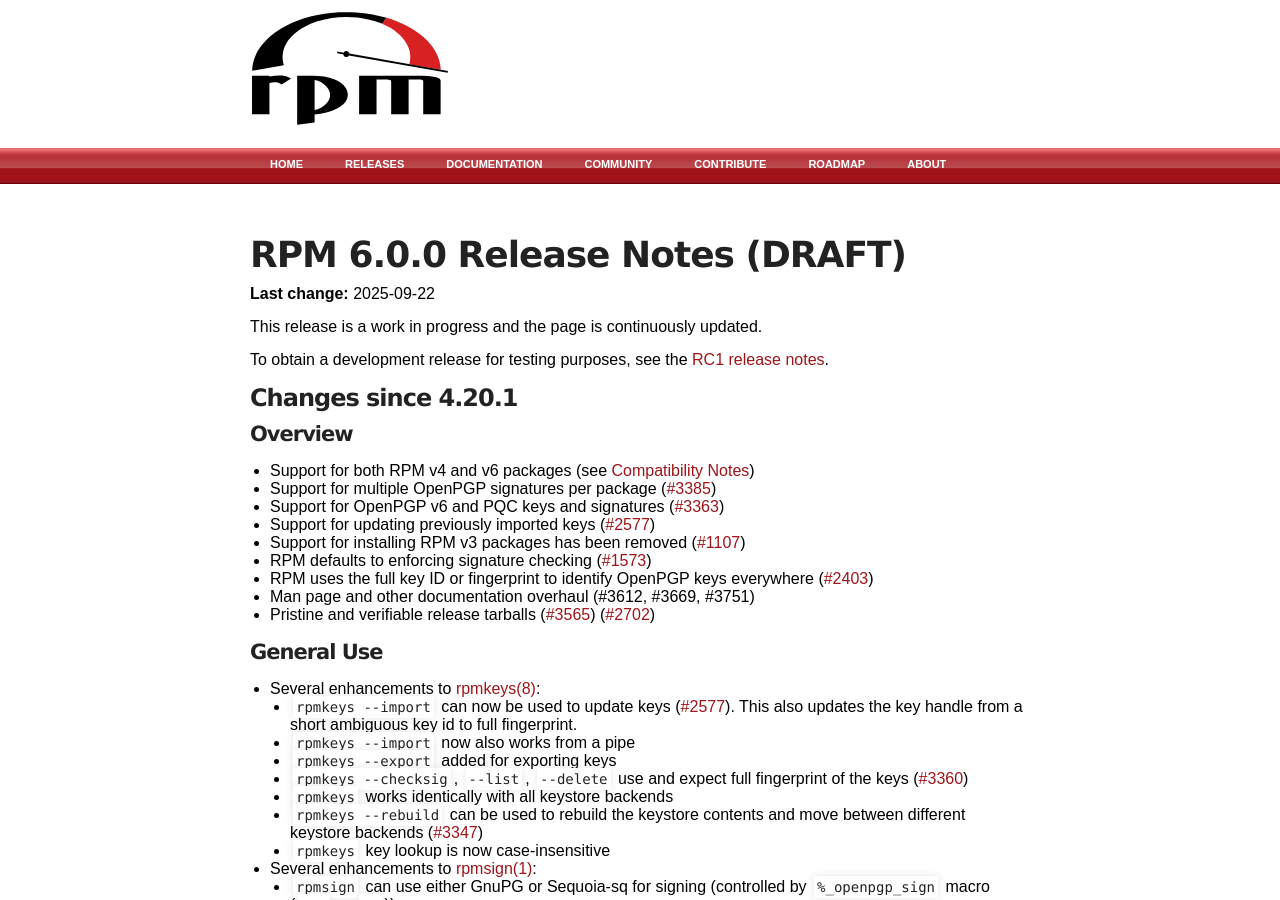
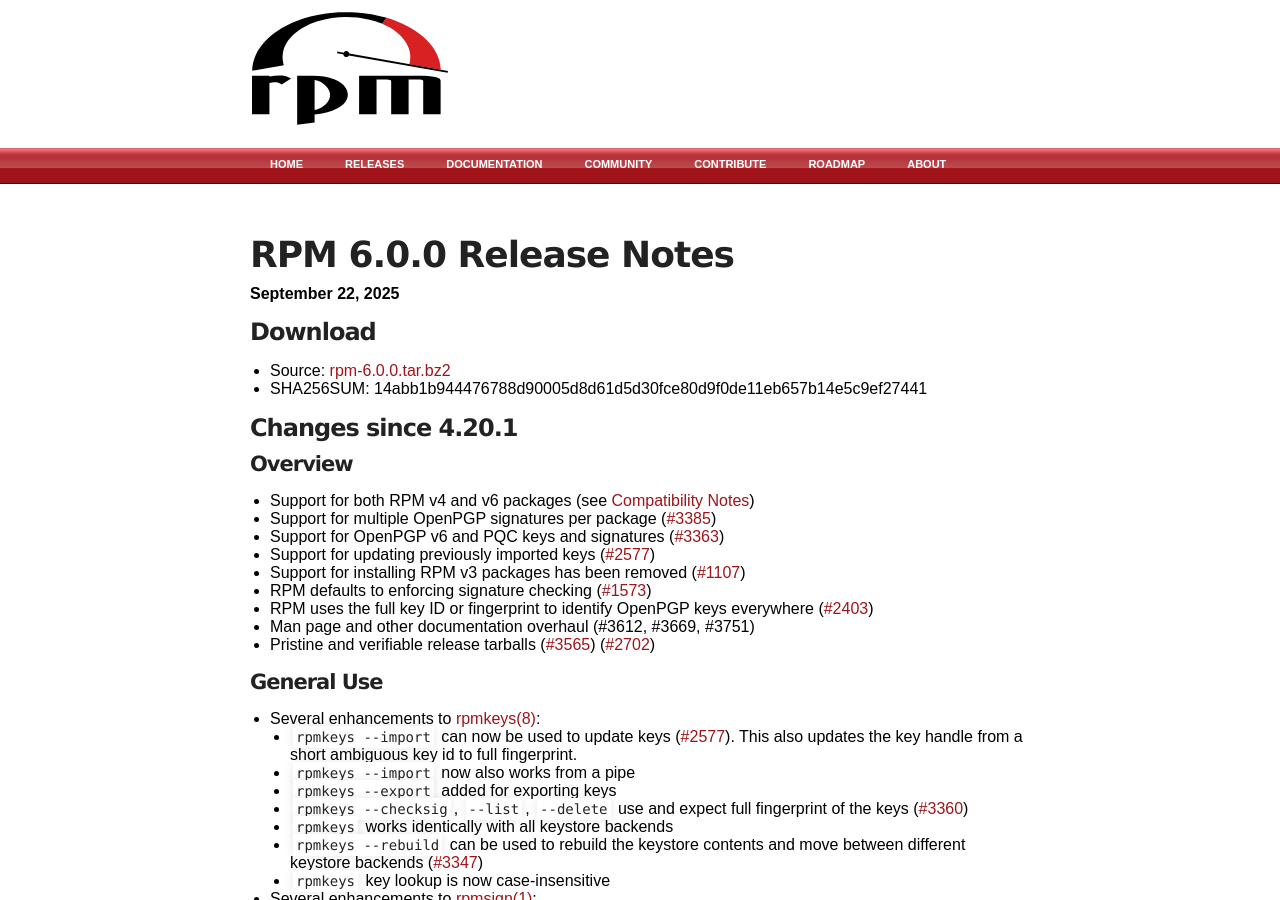
Before and after one commit to rpm-software-management/rpm-web, a Jekyll site: the page built from _releases/6.0.0.md, in a window 1280 px wide and 900 px high. Built offline with Jekyll 4.4.1, drawn with Linux system fonts in a browser that asks for light colours.

Commit message:
Release 6.0.0
This is a new stable series so update the projects.yml as well.

```diff
--- a/_data/projects.yml
+++ b/_data/projects.yml
@@ -4,6 +4,7 @@
   series_re: ^([0-9]+\.[0-9]+)\..+$
   # Supported stable series
   stable:
+    - 6.0.x
     - 4.20.x
     - 4.19.x
   repourl: https://github.com/rpm-software-management/rpm
--- a/_releases/6.0.0.md
+++ b/_releases/6.0.0.md
@@ -1,8 +1,8 @@
 ---
 version: 6.0.0
 baseline: 4.20.1
+checksum: 14abb1b944476788d90005d8d61d5d30fce80d9f0de11eb657b14e5c9ef27441
 date: 2025-09-22
-draft: true
 heading_offset: 2
 ---
 
```
